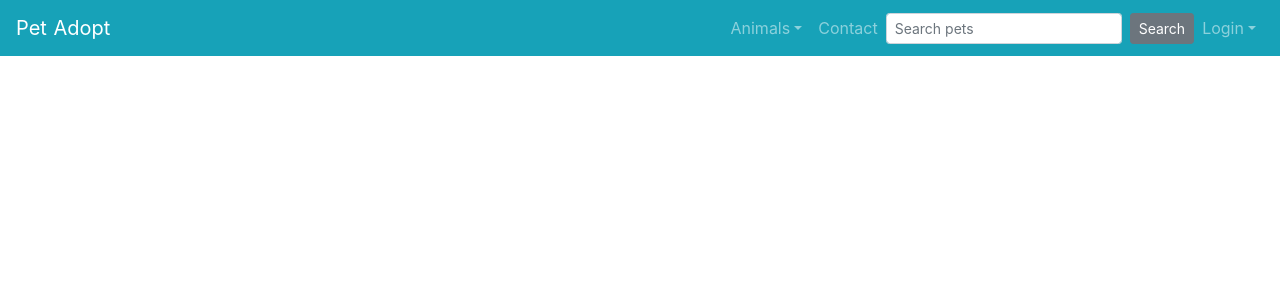
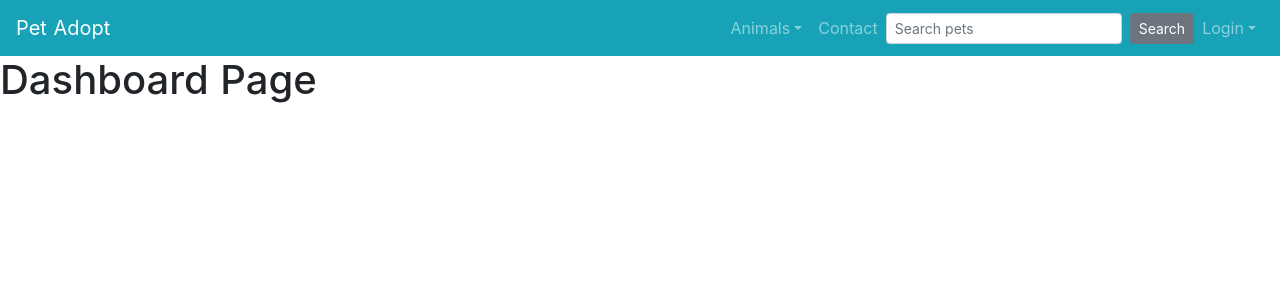
Before and after one commit to will-i-code420/pet-adopt2, a Nuxt app: page /dashboard in a window 1280 px wide. Shown: the top 300 px of the page. Built offline with nearby package versions, Linux system fonts and the light colour scheme.

Commit message:
created dashboard page and link in nav bar

```diff
--- a/components/TopNavLoggedIn.vue
+++ b/components/TopNavLoggedIn.vue
@@ -1,6 +1,11 @@
 <template>
   <b-nav-item-dropdown :text="username" right>
-    <b-dropdown-item :to="/profile/ + id" class="text-center">Profile</b-dropdown-item>
+    <b-dropdown-item to="dashboard" class="text-center" v-if="role != user">
+      Dashboard
+    </b-dropdown-item>
+    <b-dropdown-item :to="/profile/ + id" class="text-center">
+      Profile
+    </b-dropdown-item>
     <hr>
     <b-button @click="logoutUser" size="sm" class="my-2 my-sm-2 mx-auto">
       Logout
--- /dev/null
+++ b/pages/dashboard/index.vue
@@ -0,0 +1,33 @@
+<template>
+  <section id="dashboard-container">
+    <h1>Dashboard Page</h1>
+    <h2>{{ user.username }}</h2>
+  </section>
+</template>
+
+<script>
+import { mapState } from 'vuex'
+
+export default {
+  computed: {
+    ...mapState({
+      user: state => state.user.user
+    })
+  },
+  head () {
+    return {
+      title: 'Employee Dashboard',
+      meta: [
+        {
+          hid: 'description',
+          name: 'description',
+          content: 'Main area to manage pets, contacts and things related to Pet Adopt site'
+        }
+      ]
+    }
+  }
+}
+</script>
+
+<style scoped>
+</style>
```
